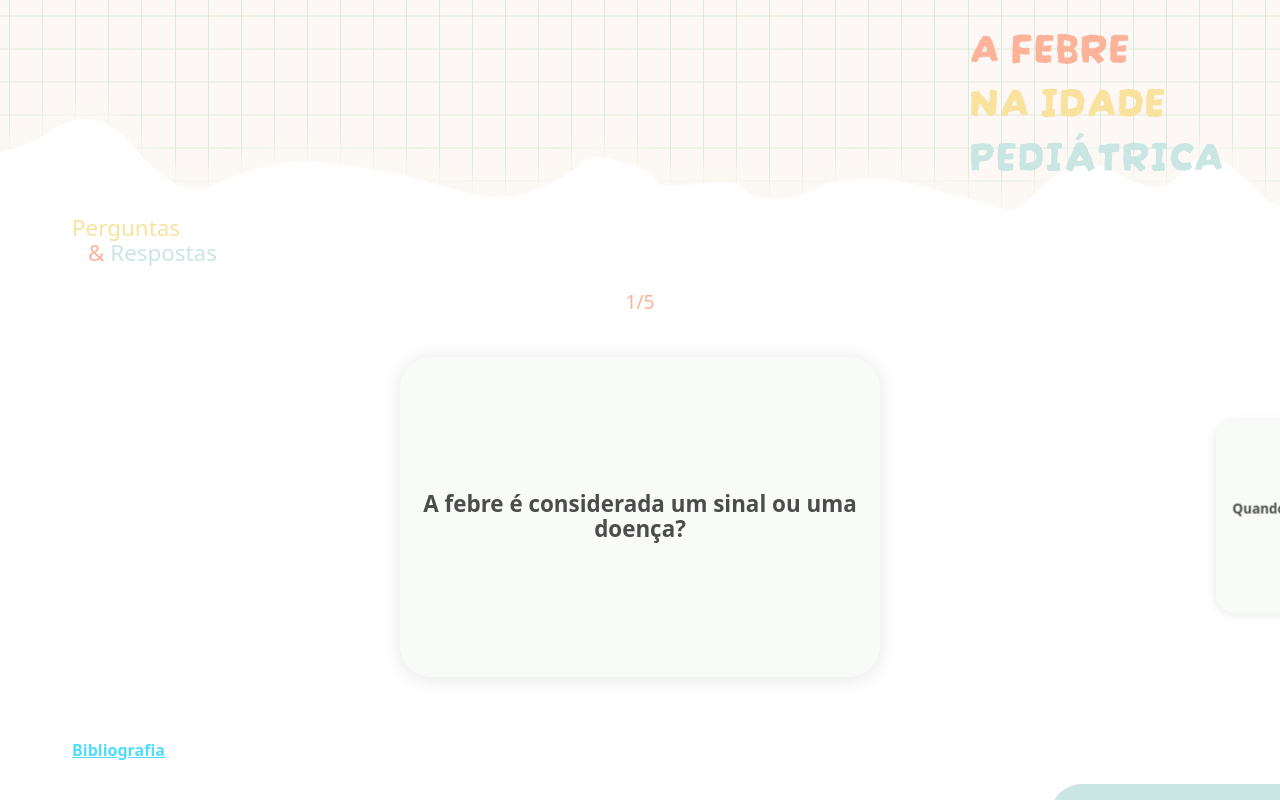
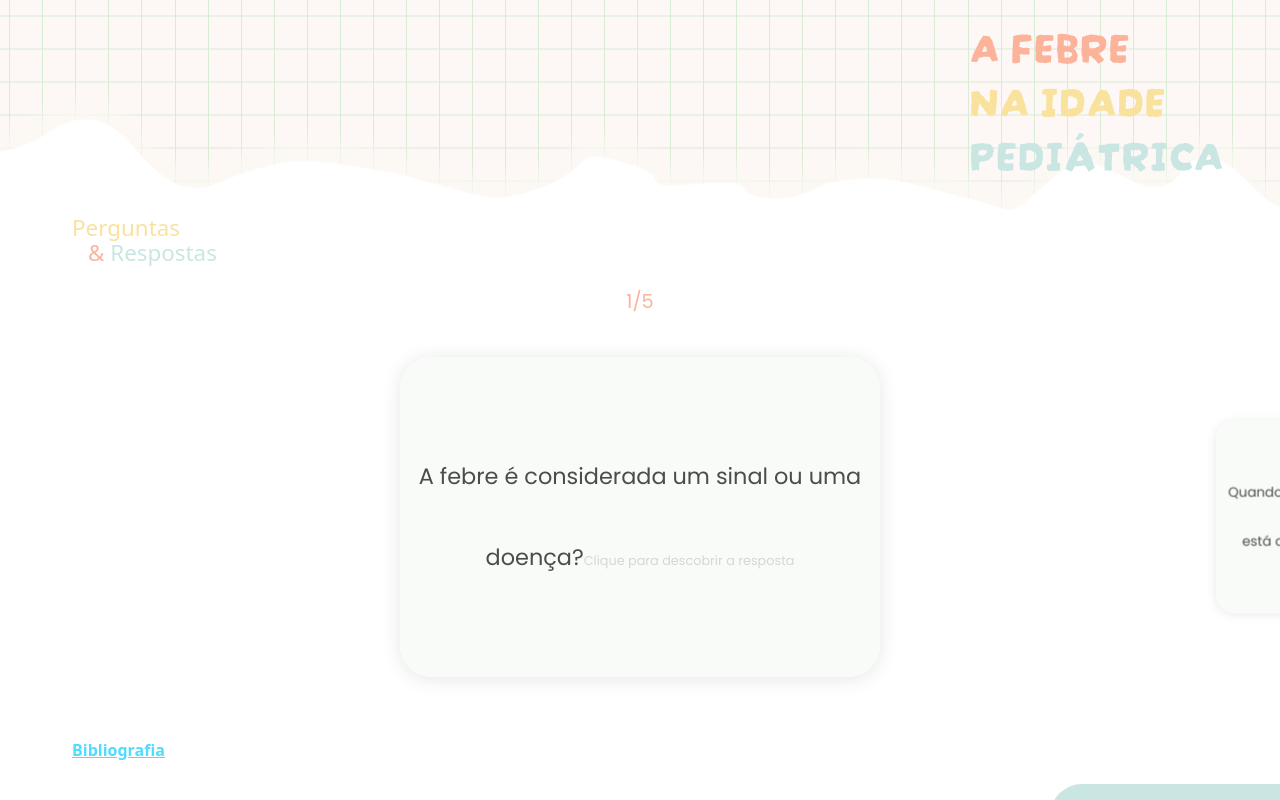
Before and after one commit to RVelhinho/AFebreNaIdadePediatrica, a React (Vite) app: page /AFebreNaIdadePediatrica/learning/cards in a window 1280 px wide. Built offline with nearby package versions, Linux system fonts and the light colour scheme.

Commit message:
updated cards with info

```diff
--- a/src/index.scss
+++ b/src/index.scss
@@ -66,6 +66,7 @@ html {
     line-height: 1.1;
   }
   .sub-title {
+    font-family: Poppins-Regular;
     display: block;
     font-size: 1.2rem;
     color: #fcb39a;
@@ -80,6 +81,12 @@ html {
   .smallest-text {
     display: inline-block;
     font-size: 0.6rem;
+    line-height: 1.2;
+    color: #4c4c4c;
+  }
+  .smallestest-text {
+    display: inline-block;
+    font-size: 0.5rem;
     line-height: 1.2;
     color: #4c4c4c;
   }
@@ -109,6 +116,7 @@ html {
     height: 20rem;
     display: flex;
     align-items: center;
+    font-family: Poppins-Regular;
     justify-content: center;
     transform-style: preserve-3d; /* Required for 3D transformations */
     transition: transform 0.6s ease-in-out; /* Smooth flip animation */
--- a/src/pages/Learning/Learning.jsx
+++ b/src/pages/Learning/Learning.jsx
@@ -142,7 +142,7 @@ const BibliographyPage = ({ setPage }) => {
       />
       <div
         style={{
-          position: 'absolute',
+          position: 'fixed',
           right: '0',
           borderRadius: '100px 0 0 0',
           bottom: '0',
@@ -159,7 +159,7 @@ const BibliographyPage = ({ setPage }) => {
       ></div>
       <div
         style={{
-          position: 'absolute',
+          position: 'fixed',
           bottom: '2rem',
           left: '2rem',
         }}
@@ -172,7 +172,7 @@ const BibliographyPage = ({ setPage }) => {
         style={{
           width: 'calc(5rem + 10vw)',
           height: 'auto',
-          position: 'absolute',
+          position: 'fixed',
           bottom: '3rem',
           right: '1rem',
         }}
@@ -327,15 +327,24 @@ const LearningCardsPage = ({ cards, setPage }) => {
                 <div className="my-card__front">
                   <span className="title bold" style={{ textAlign: 'center' }}>
                     {card.question}
+                    <span
+                      className="small-text"
+                      style={{
+                        color: '#d6d6d6',
+                        paddingTop: '4rem',
+                      }}
+                    >
+                      Clique para descobrir a resposta
+                    </span>
                   </span>
                 </div>
                 <div className="my-card__back d-flex justify-content-start align-items-start">
                   <span
                     className={
                       card.answer.length > 500
+                        ? 'smallestest-text'
+                        : card.answer.length > 300
                         ? 'smallest-text'
-                        : card.answer.length > 300
-                        ? 'small-text'
                         : 'normal-text'
                     }
                   >
```
